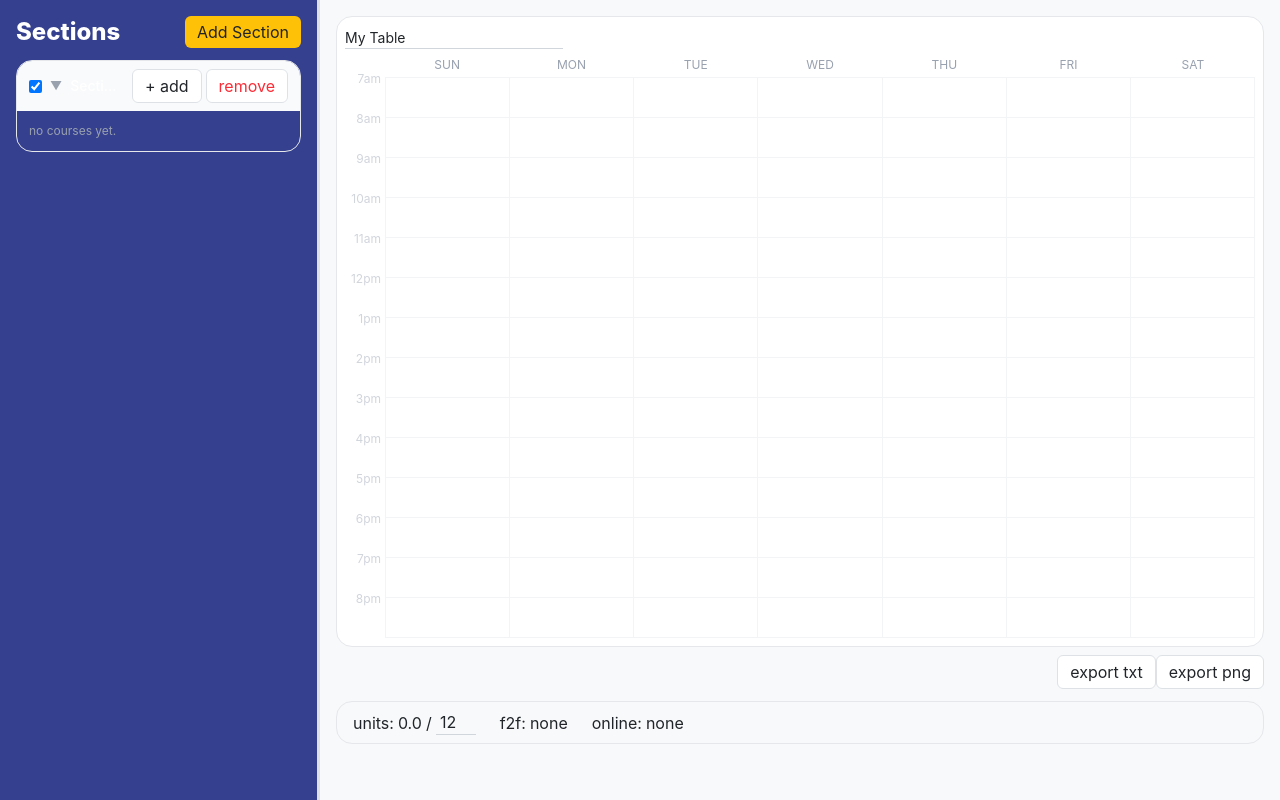
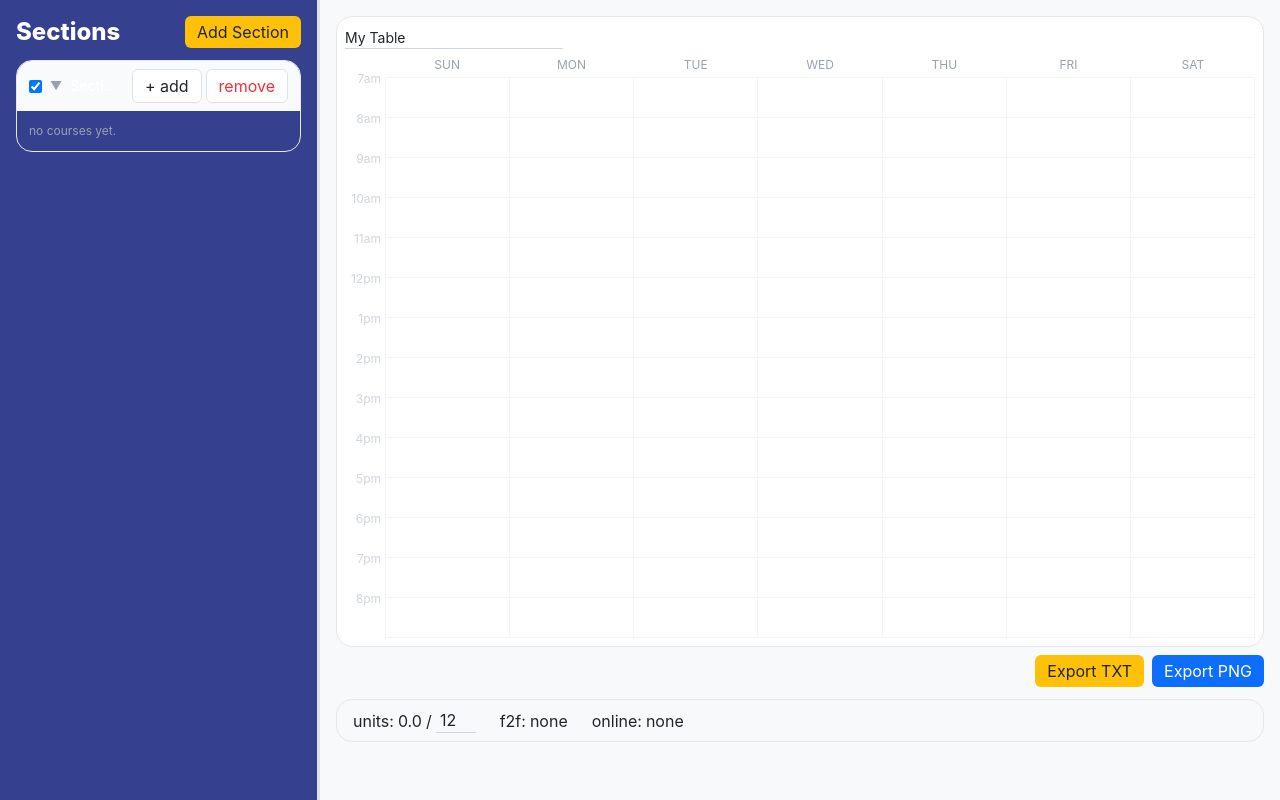
Before and after one commit to bnjmzzn/enyu-sched, a React (Vite) app: page / in a window 1280 px wide. Built offline with nearby package versions, Linux system fonts and the light colour scheme.

Commit message:
feat: add export button styling

```diff
--- a/src/components/table/ScheduleTable.tsx
+++ b/src/components/table/ScheduleTable.tsx
@@ -116,9 +116,9 @@ export default function ScheduleTable() {
                 </div>
             </div>
 
-            <div className="flex justify-end">
-                <Button onClick={handleExportText}>export txt</Button>
-                <Button onClick={handleExportPNG}>export png</Button>
+            <div className="flex justify-end gap-2">
+                <Button variant="secondary" onClick={handleExportText}>Export TXT</Button>
+                <Button variant="primary" onClick={handleExportPNG}>Export PNG</Button>
             </div>
         </div>
     )
```
